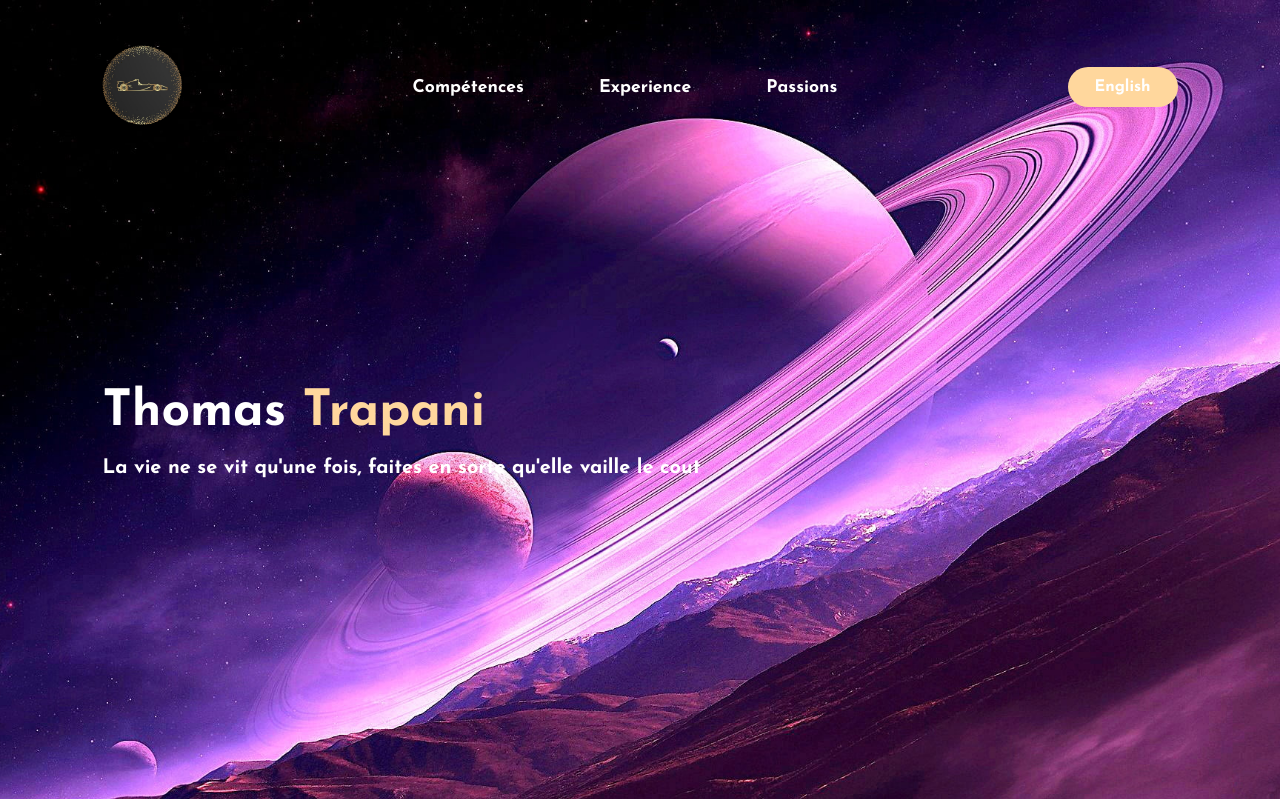
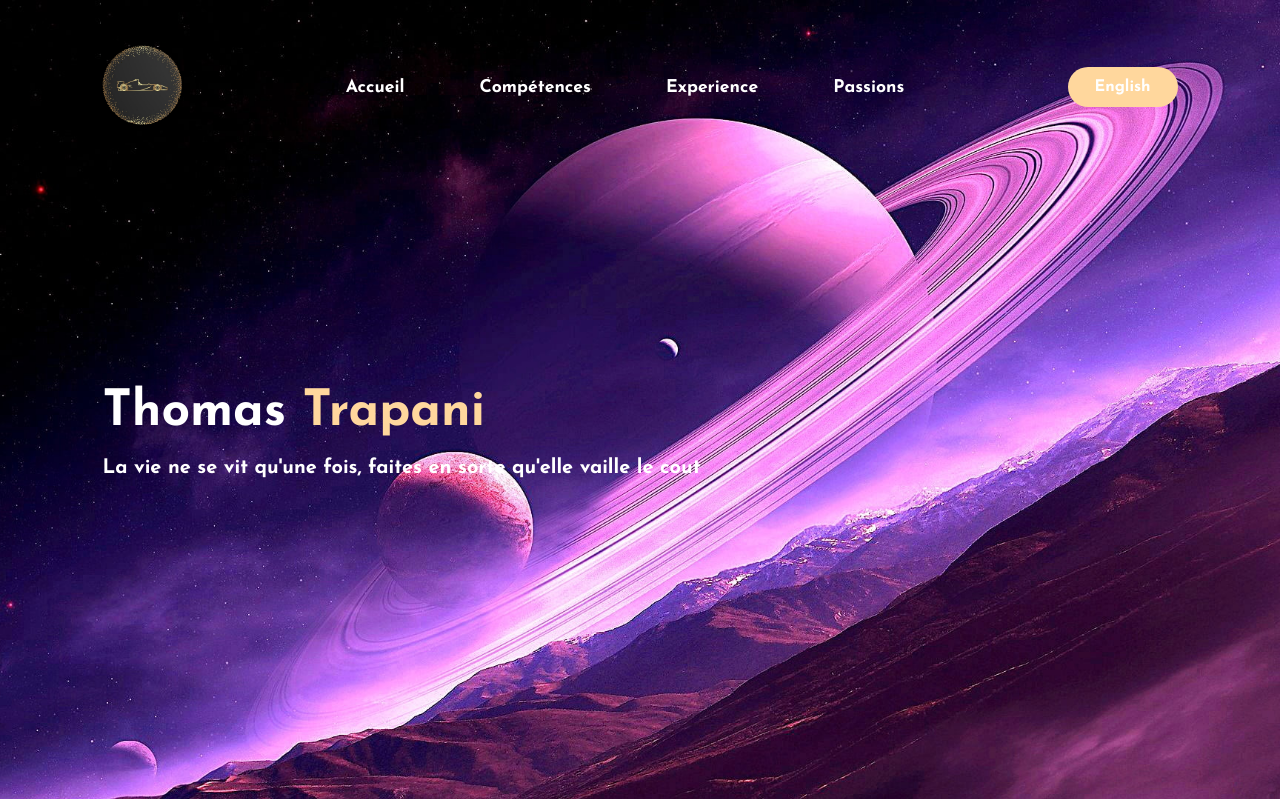
Before and after one commit to thomas-trapani/thomas-trapani.github.io, a PHP site: page /index.html in a window 1280 px wide. Shown: the top 799 px of the page. Run offline with PHP 8.4, Linux system fonts and the light colour scheme.

Commit message:
Update base-all-pages.css

```diff
--- a/base-all-pages.css
+++ b/base-all-pages.css
@@ -51,11 +51,6 @@ nav ul li a{
 nav ul li a:hover{
 	color: var(--principal);
 	transition: .4s;
-}
-
-/* Masque le lien Accueil par défaut */
-.accueil-link {
-	display: none;
 }
 
 /*Boutton langue*/
```
